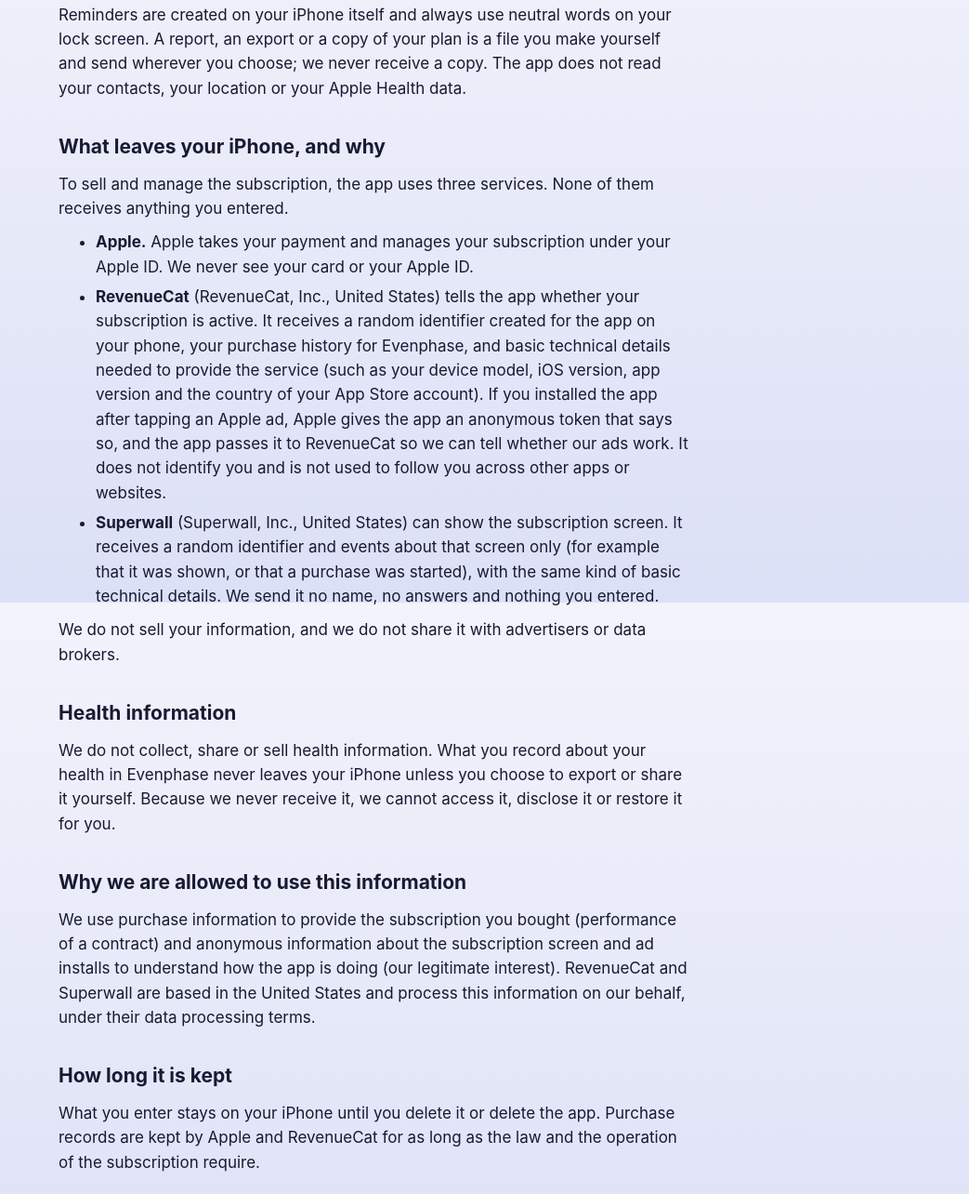
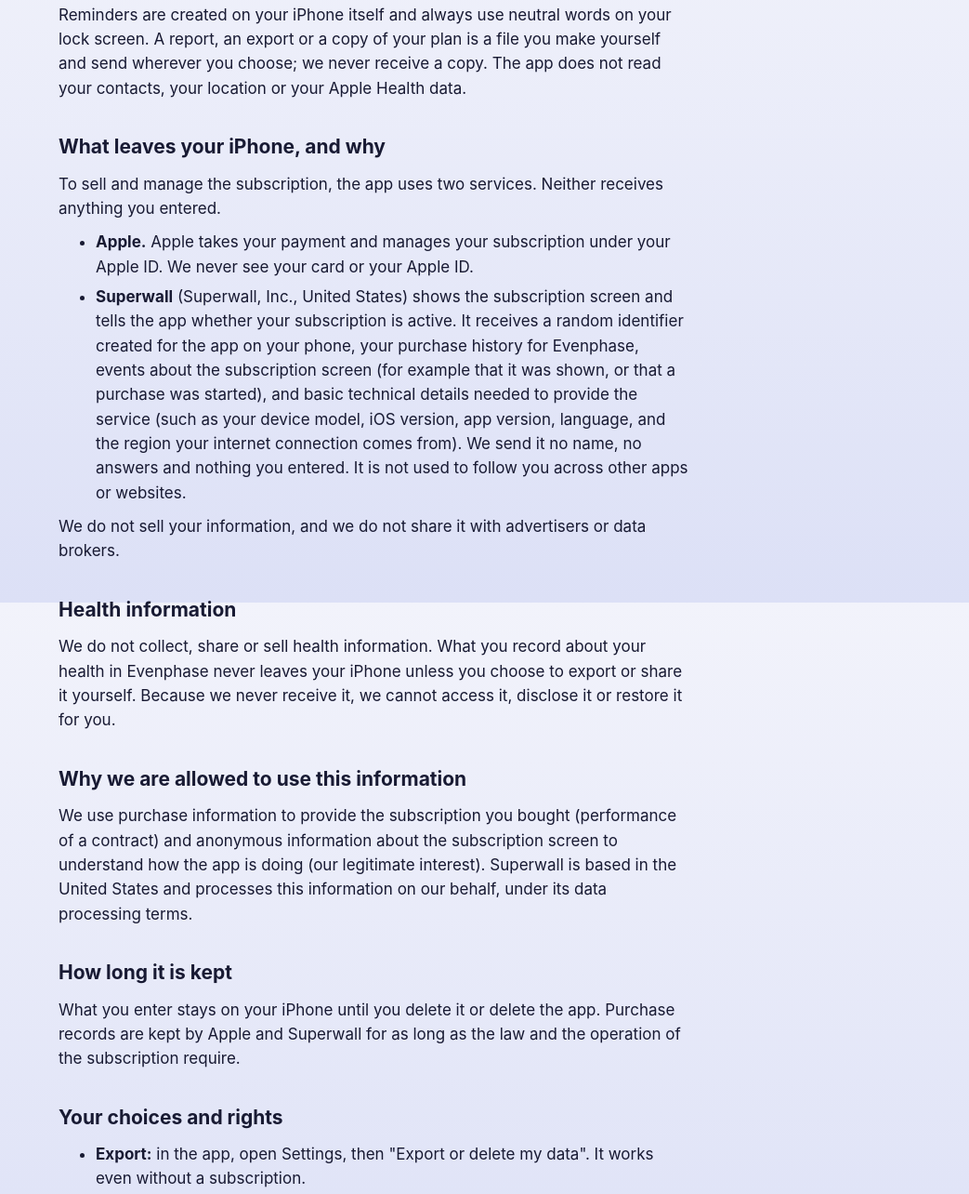
Before and after one commit to maarrccss/evenphase, a plain HTML site: page privacy.html in a window 1280 px wide. Shown: the part 952-2236 px from the top of the page at 93% size, without its empty margins (237-1280 px from the left). Drawn offline with Linux system fonts and the light colour scheme.

Commit message:
Privacy policy: Superwall only, no RevenueCat

```diff
--- a/privacy.html
+++ b/privacy.html
@@ -50,24 +50,19 @@
       </p>
 
       <h2>What leaves your iPhone, and why</h2>
-      <p>To sell and manage the subscription, the app uses three services. None of them receives anything you entered.</p>
+      <p>To sell and manage the subscription, the app uses two services. Neither receives anything you entered.</p>
       <ul>
         <li>
           <strong>Apple.</strong> Apple takes your payment and manages your subscription under your Apple ID. We never see your
           card or your Apple ID.
         </li>
         <li>
-          <strong>RevenueCat</strong> (RevenueCat, Inc., United States) tells the app whether your subscription is active. It
-          receives a random identifier created for the app on your phone, your purchase history for Evenphase, and basic
-          technical details needed to provide the service (such as your device model, iOS version, app version and the
-          country of your App Store account). If you installed the app after tapping an Apple ad, Apple gives the app an
-          anonymous token that says so, and the app passes it to RevenueCat so we can tell whether our ads work. It does not
-          identify you and is not used to follow you across other apps or websites.
-        </li>
-        <li>
-          <strong>Superwall</strong> (Superwall, Inc., United States) can show the subscription screen. It receives a random
-          identifier and events about that screen only (for example that it was shown, or that a purchase was started),
-          with the same kind of basic technical details. We send it no name, no answers and nothing you entered.
+          <strong>Superwall</strong> (Superwall, Inc., United States) shows the subscription screen and tells the app
+          whether your subscription is active. It receives a random identifier created for the app on your phone, your
+          purchase history for Evenphase, events about the subscription screen (for example that it was shown, or that a
+          purchase was started), and basic technical details needed to provide the service (such as your device model,
+          iOS version, app version, language, and the region your internet connection comes from). We send it no name,
+          no answers and nothing you entered. It is not used to follow you across other apps or websites.
         </li>
       </ul>
       <p>We do not sell your information, and we do not share it with advertisers or data brokers.</p>
@@ -82,15 +77,15 @@
       <h2>Why we are allowed to use this information</h2>
       <p>
         We use purchase information to provide the subscription you bought (performance of a contract) and anonymous
-        information about the subscription screen and ad installs to understand how the app is doing (our legitimate
-        interest). RevenueCat and Superwall are based in the United States and process this information on our behalf,
-        under their data processing terms.
+        information about the subscription screen to understand how the app is doing (our legitimate interest).
+        Superwall is based in the United States and processes this information on our behalf, under its data
+        processing terms.
       </p>
 
       <h2>How long it is kept</h2>
       <p>
         What you enter stays on your iPhone until you delete it or delete the app. Purchase records are kept by Apple and
-        RevenueCat for as long as the law and the operation of the subscription require.
+        Superwall for as long as the law and the operation of the subscription require.
       </p>
 
       <h2>Your choices and rights</h2>
```
